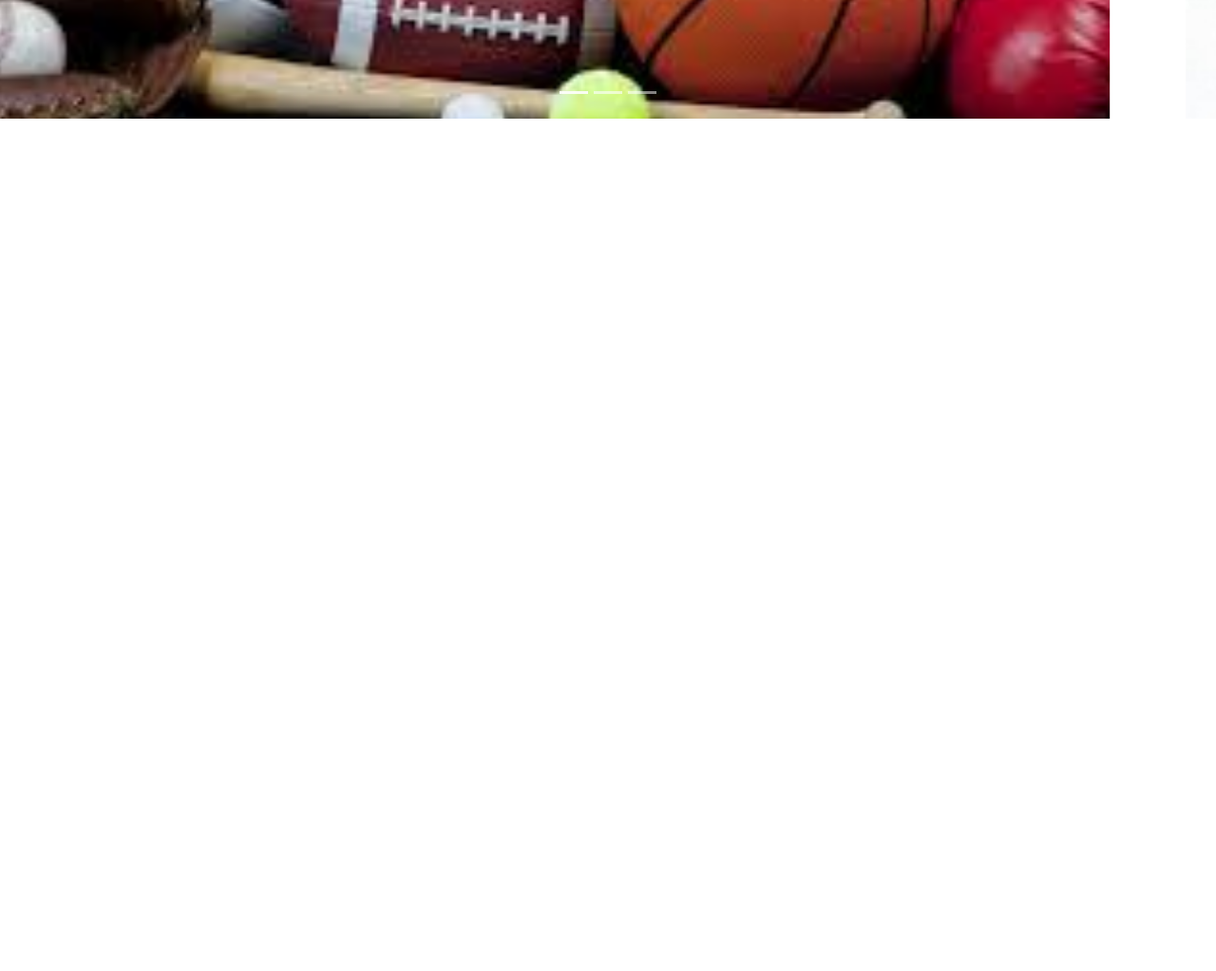
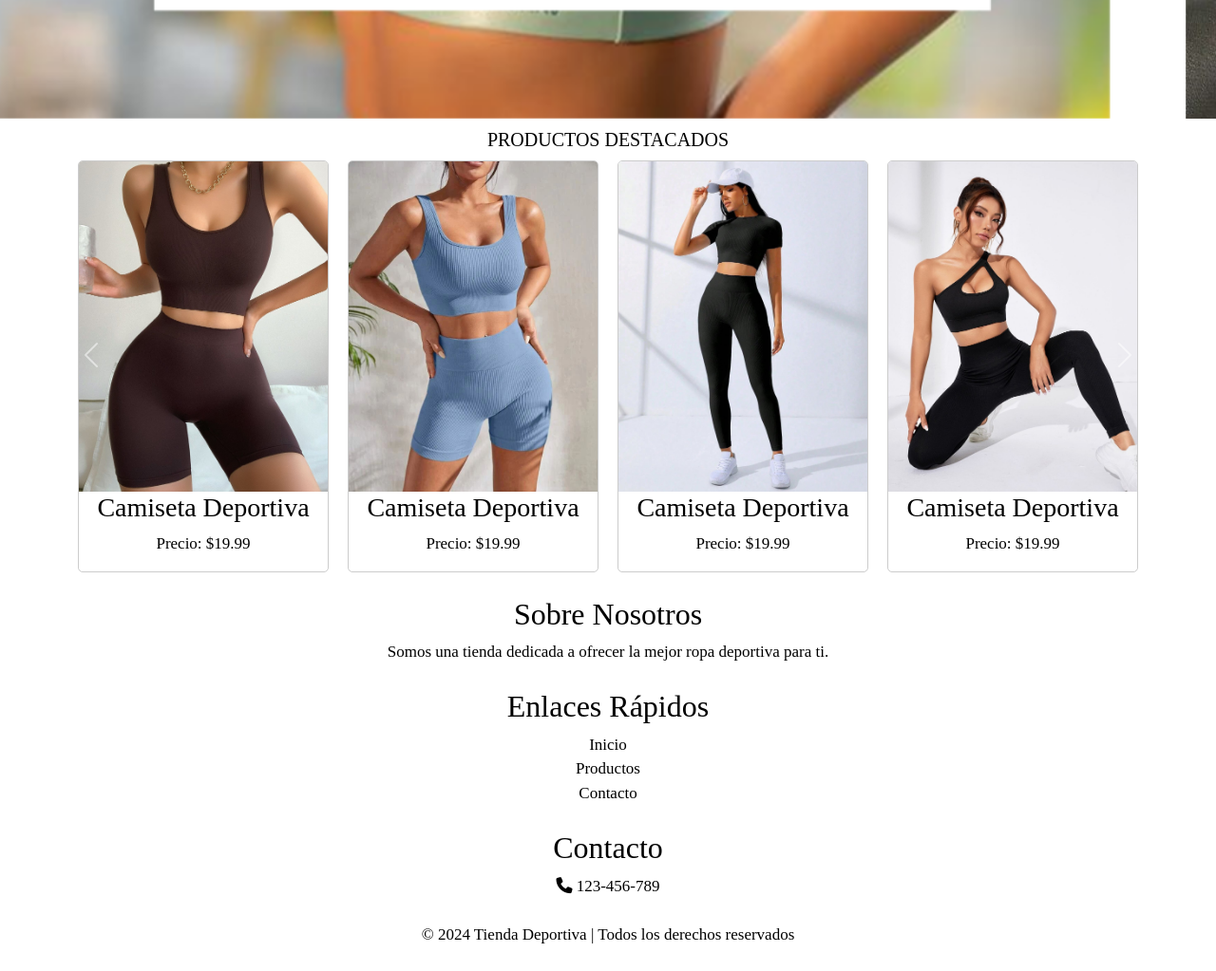
Before and after one commit to JulianaCorredorlopez/EmilianiSporty, a plain HTML site: page index.html in a window 1280 px wide. Shown: the part 360-1383 px from the top of the page at 95% size. Before the commit the page ends 800 px from the top, so only its background shows below. Drawn offline with nearby package versions, Linux system fonts and the light colour scheme.

Commit message:
Archivos
.

```diff
--- a/index.html
+++ b/index.html
@@ -21,19 +21,21 @@
             <div class="collapse navbar-collapse" id="mynavbar">
                 <ul class="navbar-nav me-auto">
                     <li class="nav-item">
-                        <a class="nav-link" href="javascript:void(0)">New</a>
+                        <a class="nav-link" href="javascript:void(0)">NEW</a>
+
                     </li>
                     <li class="nav-item">
-                        <a class="nav-link" href="javascript:void(0)">Hombre</a>
+                        <a class="nav-link" href="javascript:void(0)">HOMBRE</a>
+
                     </li>
                     <li class="nav-item">
-                        <a class="nav-link" href="javascript:void(0)">Mujer</a>
+                        <a class="nav-link" href="javascript:void(0)">MUJER</a>
                     </li>
                     <li class="nav-item">
-                        <a class="nav-link" href="javascript:void(0)">Basicos</a>
+                        <a class="nav-link" href="javascript:void(0)">BASICOS</a>
                     </li>
                     <li class="nav-item">
-                        <a class="nav-link" href="javascript:void(0)">Accesorios</a>
+                        <a class="nav-link" href="javascript:void(0)">ACCESORIOS</a>
                     </li>
                 </ul>
                 <div class="d-flex">
@@ -78,15 +80,79 @@
         <!-- The slideshow/carousel -->
         <div class="carousel-inner">
             <div class="carousel-item active">
-                <img src="IMG SPORTMM/1.jpeg" alt="">
+                <img src="IMG SPORTMM/img 13.png" alt="">
             </div>
             <div class="carousel-item">
-                <img src="IMG SPORTMM/2.jpg" alt="">
+                <img src="IMG SPORTMM/img 8.jpg" alt="">
             </div>
             <div class="carousel-item">
-                <img src="IMG SPORTMM/3.jpg" alt="">
+                <img src="IMG SPORTMM/img 3.jpg" alt="">
             </div>
         </div>
+
+
+        <head>
+            <meta charset="UTF-8">
+            <meta name="viewport" content="width=device-width, initial-scale=1.0">
+            <title>Contenedores de Fotos</title>
+            <link rel="stylesheet" href="styles.css">
+        </head>
+        <body>
+            <div class="container">
+                <header>
+                    <h1>PRODUCTOS DESTACADOS</h1>
+                </header>
+            <div class="photo-container">
+                <div class="photo">
+                    <img src="IMG SPORTMM/img 2.jpg" alt="Foto 1">
+                    <h3>Camiseta Deportiva</h3>
+                    <p>Precio: $19.99</p>
+                </div>
+                <div class="photo">
+                    <img src="IMG SPORTMM/img 4.jpg" alt="Foto 2">
+                    <h3>Camiseta Deportiva</h3>
+                    <p>Precio: $19.99</p>
+                </div>
+                <div class="photo">
+                    <img src="IMG SPORTMM/img 1.jpg" alt="Foto 3">
+                    <h3>Camiseta Deportiva</h3>
+                    <p>Precio: $19.99</p>
+                </div>
+                <div class="photo">
+                    <img src="IMG SPORTMM/img 5.jpg" alt="Foto 3">
+                    <h3>Camiseta Deportiva</h3>
+                    <p>Precio: $19.99</p>
+                </div>
+            </div>
+        </body>
+        </html>
+
+
+        <footer>
+            <div class="footer-content">
+                <div class="footer-section about">
+                    <h2>Sobre Nosotros</h2>
+                    <p>Somos una tienda dedicada a ofrecer la mejor ropa deportiva para ti.</p>
+                </div>
+                <div class="footer-section links">
+                    <h2>Enlaces Rápidos</h2>
+                    <ul>
+                        <li><a href="#">Inicio</a></li>
+                        <li><a href="#">Productos</a></li>
+                        <li><a href="#">Contacto</a></li>
+                    </ul>
+                </div>
+                <div class="footer-section contact">
+                    <h2>Contacto</h2>
+                    <p><i class="fas fa-phone"></i> 123-456-789</p>
+                </div>
+            </div>
+            <div class="footer-bottom">
+                &copy; 2024 Tienda Deportiva | Todos los derechos reservados
+            </div>
+        </footer>
+
+
 
         <!-- Left and right controls/icons -->
         <button class="carousel-control-prev" type="button" data-bs-target="#demo" data-bs-slide="prev">
--- a/styles.css
+++ b/styles.css
@@ -165,3 +165,51 @@ body {
   #searchCollapse {
     transition-duration:0s; /* Cambia 0.1s al tiempo que prefieras */
   }
+
+
+  .photo-container {
+    display: grid;
+    grid-template-columns: repeat(auto-fit, minmax(200px, 1fr));
+    gap: 20px; /*distancia de cada container*/
+}
+
+.photo {
+    border: 1px solid #ccc;
+    border-radius: 5px;
+    overflow: hidden;
+}
+
+.photo img {
+    width: 100%;
+    height: auto;
+}
+
+
+
+footer {
+    background-color: rgb(255, 255, 255);
+    color: #000000;
+    padding: 20px 0;
+}
+.footer-content {
+    display: flex;
+    justify-content: space-around;
+    align-items: center;
+}
+.footer-section {
+    padding: 5px;
+}
+ul {
+    list-style: none;
+    padding: 0;
+}
+
+a {
+    color: #000000;
+    text-decoration: none;
+}
+
+.footer-bottom {
+    text-align: center;
+    padding: 5px 0;
+}
```
Also changed, not shown: ACCESORIOS.html (+6 -1 lines), IMG SPORTMM/1.jpeg (deleted), IMG SPORTMM/2.jpg (deleted), IMG SPORTMM/3.jpg (deleted), IMG SPORTMM/img 1.jpg (added), IMG SPORTMM/img 13.png (added), IMG SPORTMM/img 2.jpg (added), IMG SPORTMM/img 3.jpg (added), IMG SPORTMM/img 4.jpg (added), IMG SPORTMM/img 5.jpg (added), IMG SPORTMM/img 8.jpg (added).
